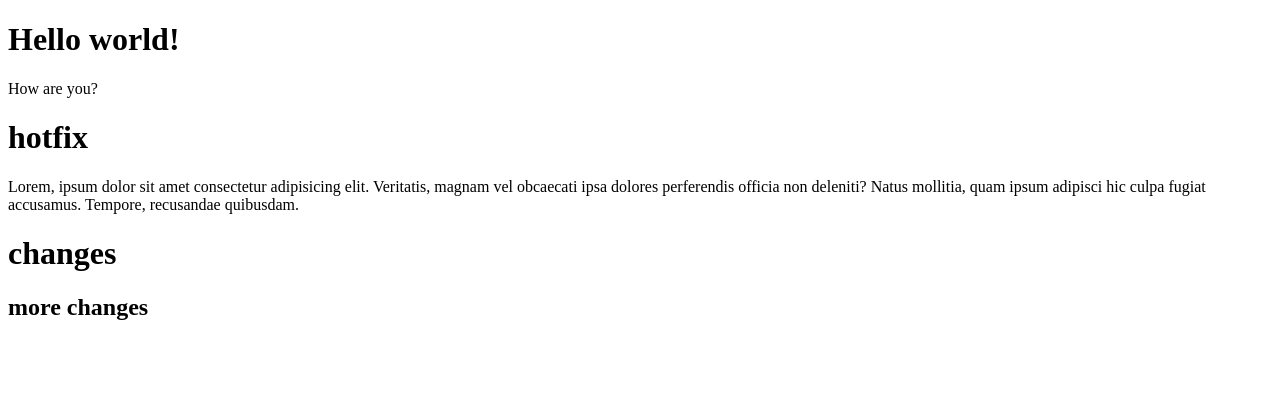
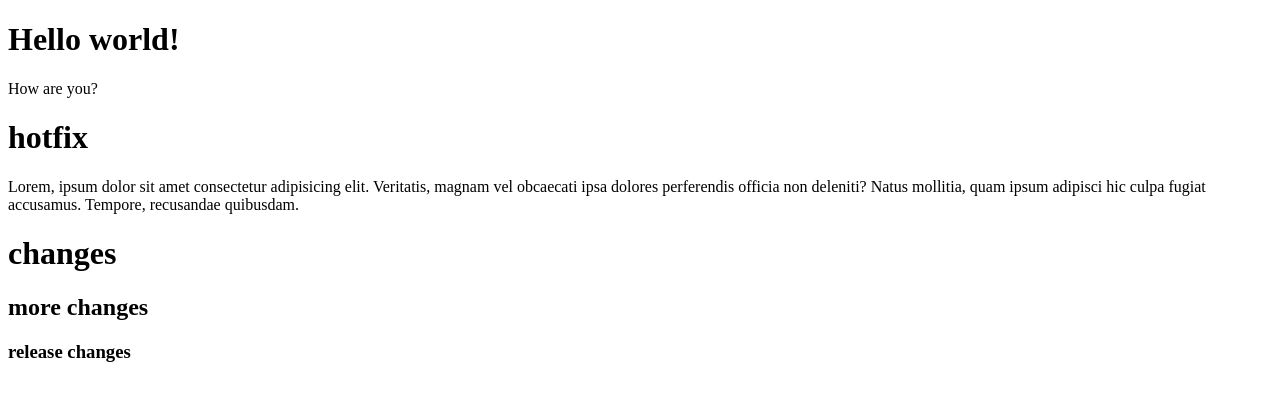
Before and after one commit to franciscohanna92/learning-github-actions, a plain HTML site: page index.html in a window 1280 px wide. Drawn offline with Linux system fonts and the light colour scheme.

Commit message:
release changes

```diff
--- a/index.html
+++ b/index.html
@@ -18,5 +18,6 @@
     </p>
     <h1>changes</h1>
     <h2>more changes</h2>
+    <h3>release changes</h3>
   </body>
 </html>
```
